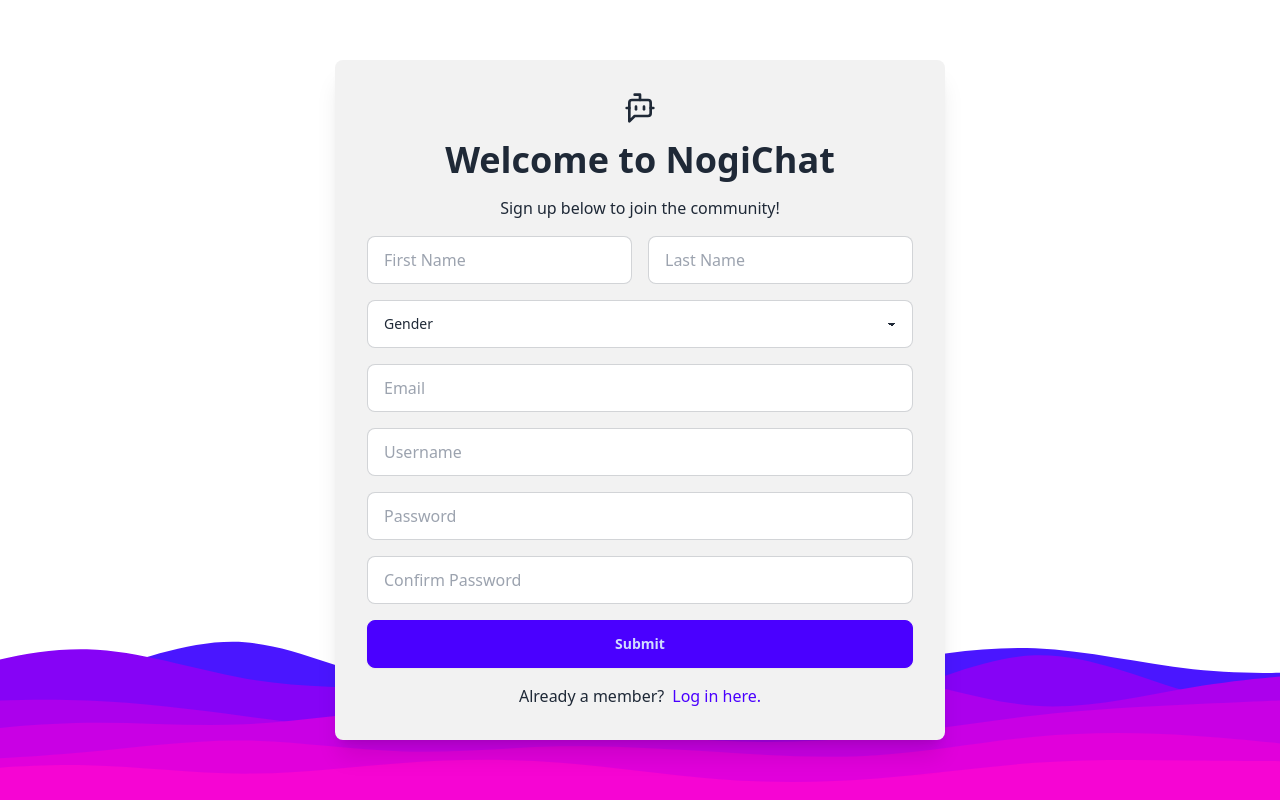
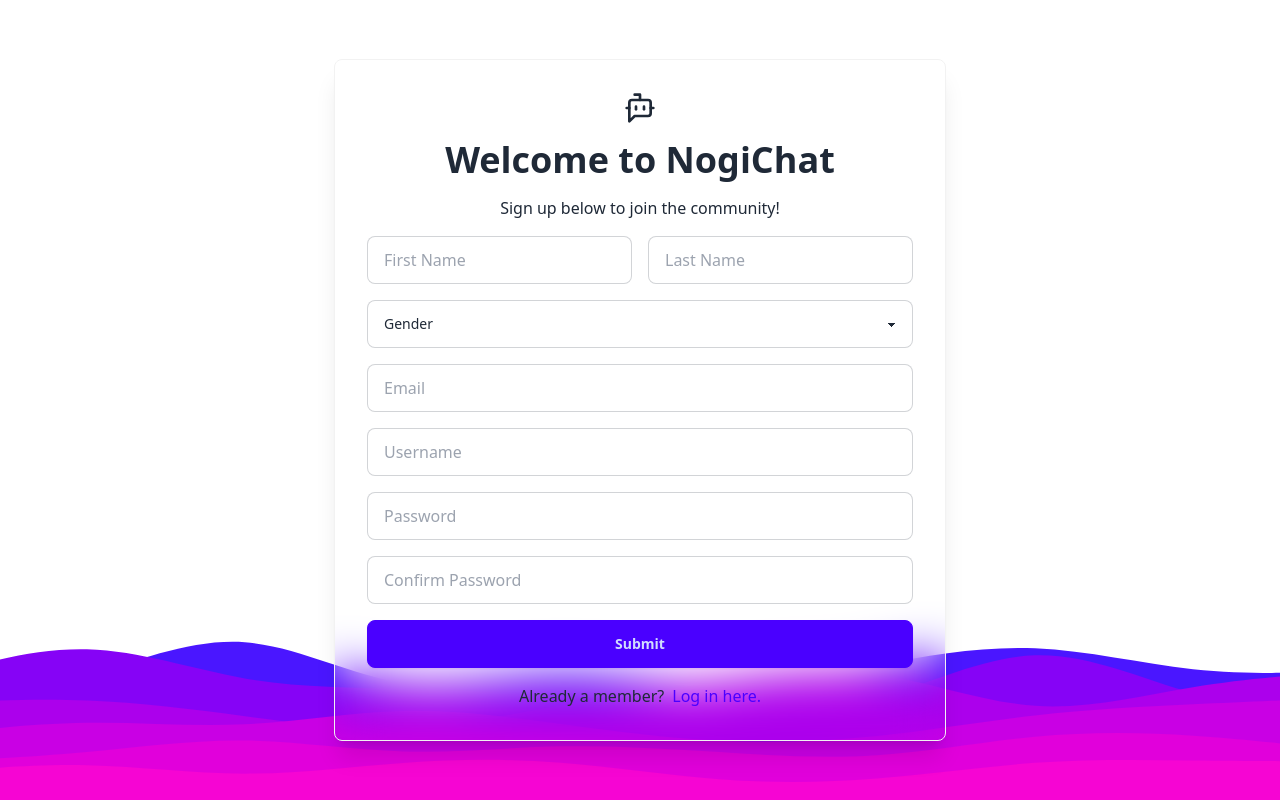
Before and after one commit to Nogiback/NogiChat-App, a React (Vite) app in the folder frontend/: page /signup in a window 1280 px wide. Built offline with nearby package versions, Linux system fonts and the light colour scheme.

Commit message:
Removing old boilerplate code and restyling login/signup pages

```diff
--- a/frontend/src/components/ChatContainer.tsx
+++ b/frontend/src/components/ChatContainer.tsx
@@ -1,4 +1,3 @@
-import React from 'react';
 import { BotMessageSquare } from 'lucide-react';
 import SidebarMenuIcon from './SidebarMenuIcon';
 import Messages from './Messages';
--- a/frontend/src/components/Message.tsx
+++ b/frontend/src/components/Message.tsx
@@ -1,5 +1,3 @@
-import React from 'react';
-
 export default function Message() {
   return (
     <div className='chat chat-end text-sm'>
--- a/frontend/src/components/MessageInput.tsx
+++ b/frontend/src/components/MessageInput.tsx
@@ -1,4 +1,3 @@
-import React from 'react';
 import { SendHorizontal } from 'lucide-react';
 
 export default function MessageInput() {
--- a/frontend/src/components/Messages.tsx
+++ b/frontend/src/components/Messages.tsx
@@ -1,4 +1,3 @@
-import React from 'react';
 import Message from './Message';
 
 export default function Messages() {
--- a/frontend/src/components/Sidebar.tsx
+++ b/frontend/src/components/Sidebar.tsx
@@ -1,4 +1,3 @@
-import React from 'react';
 import SidebarNav from './SidebarNav';
 import UserList from './UserList';
 
@@ -6,7 +5,7 @@ export default function Sidebar() {
   return (
     <div className='drawer md:drawer-open z-10'>
       <input id='my-drawer-2' type='checkbox' className='drawer-toggle' />
-      <div className='drawer-side h-[600px] overflow-auto'>
+      <div className='drawer-side h-[610px] overflow-auto'>
         <label
           htmlFor='my-drawer-2'
           aria-label='close sidebar'
--- a/frontend/src/components/SidebarMenuIcon.tsx
+++ b/frontend/src/components/SidebarMenuIcon.tsx
@@ -1,5 +1,3 @@
-import React from 'react';
-
 export default function SidebarMenuIcon() {
   return (
     <div className='drawer-content'>
--- a/frontend/src/components/UserList.tsx
+++ b/frontend/src/components/UserList.tsx
@@ -1,4 +1,3 @@
-import React from 'react';
 import UserListItem from './UserListItem';
 
 export default function UserList() {
--- a/frontend/src/components/UserListItem.tsx
+++ b/frontend/src/components/UserListItem.tsx
@@ -1,5 +1,3 @@
-import React from 'react';
-
 export default function UserListItem() {
   return (
     <>
--- a/frontend/src/pages/Home.tsx
+++ b/frontend/src/pages/Home.tsx
@@ -1,4 +1,3 @@
-import React from 'react';
 import Sidebar from '../components/Sidebar';
 import ChatContainer from '../components/ChatContainer';
 
--- a/frontend/src/pages/Login.tsx
+++ b/frontend/src/pages/Login.tsx
@@ -2,7 +2,7 @@ import { BotMessageSquare } from 'lucide-react';
 
 export default function Login() {
   return (
-    <div className='flex flex-col items-center justify-center rounded-lg bg-base-200 p-8 gap-4 shadow-xl'>
+    <div className='flex flex-col items-center justify-center rounded-lg bg-base-200 p-8 gap-4 shadow-xl overflow-hidden bg-clip-padding backdrop-blur-xl bg-opacity-0 border border-base-200'>
       <BotMessageSquare size={32} />
       <h3 className='text-4xl font-bold'>Login</h3>
       <p>Welcome Back to NogiChat!</p>
--- a/frontend/src/pages/Profile.tsx
+++ b/frontend/src/pages/Profile.tsx
@@ -1,5 +1,3 @@
-import React from 'react';
-
 export default function Profile() {
   return (
     <div className='p-8 rounded-lg overflow-hidden bg-clip-padding backdrop-blur-lg bg-opacity-0'>
--- a/frontend/src/pages/Signup.tsx
+++ b/frontend/src/pages/Signup.tsx
@@ -2,7 +2,7 @@ import { BotMessageSquare } from 'lucide-react';
 
 export default function Signup() {
   return (
-    <div className='flex flex-col items-center justify-center rounded-lg bg-base-200 p-8 gap-4 shadow-xl'>
+    <div className='flex flex-col items-center justify-center rounded-lg bg-base-200 p-8 gap-4 shadow-xl overflow-hidden bg-clip-padding backdrop-blur-xl bg-opacity-0 border border-base-200'>
       <BotMessageSquare size={32} />
       <h3 className='text-4xl font-bold'>Welcome to NogiChat</h3>
       <p>Sign up below to join the community!</p>
```
